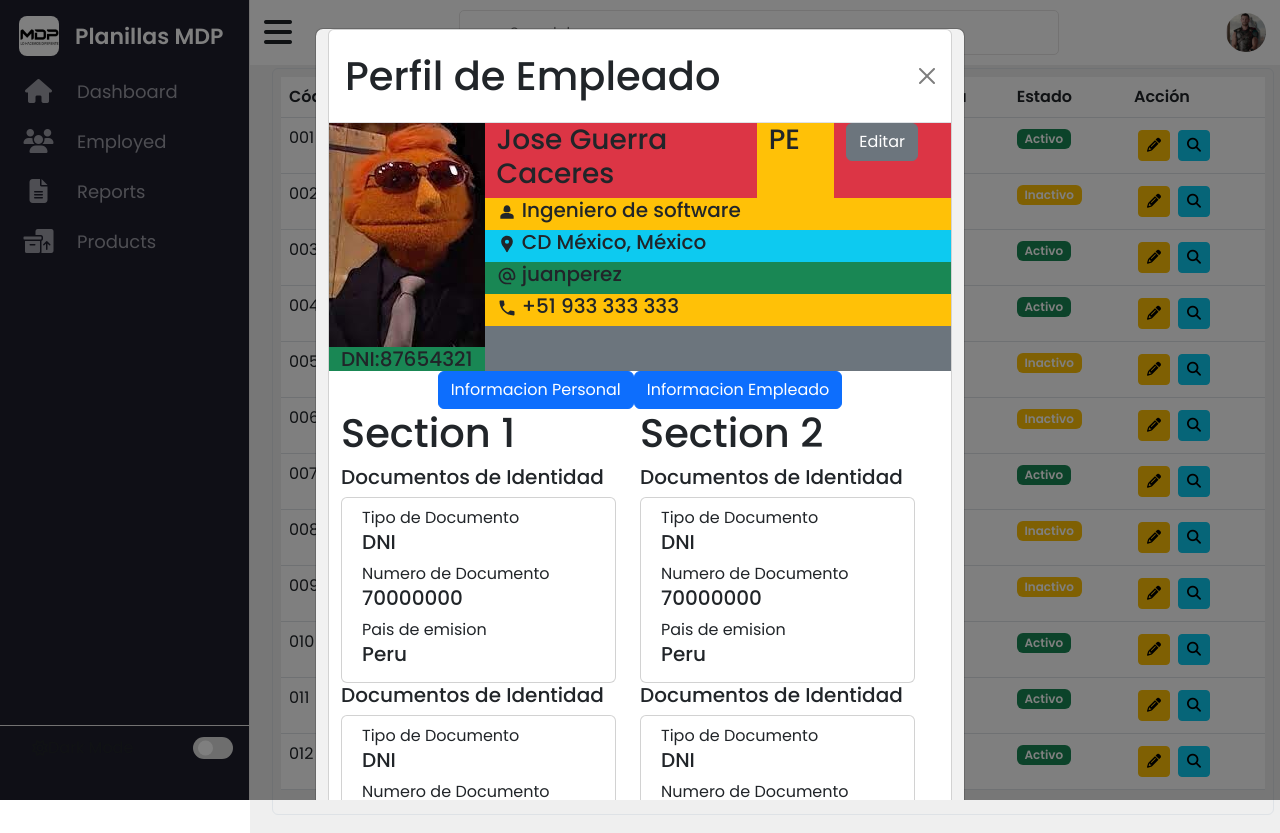
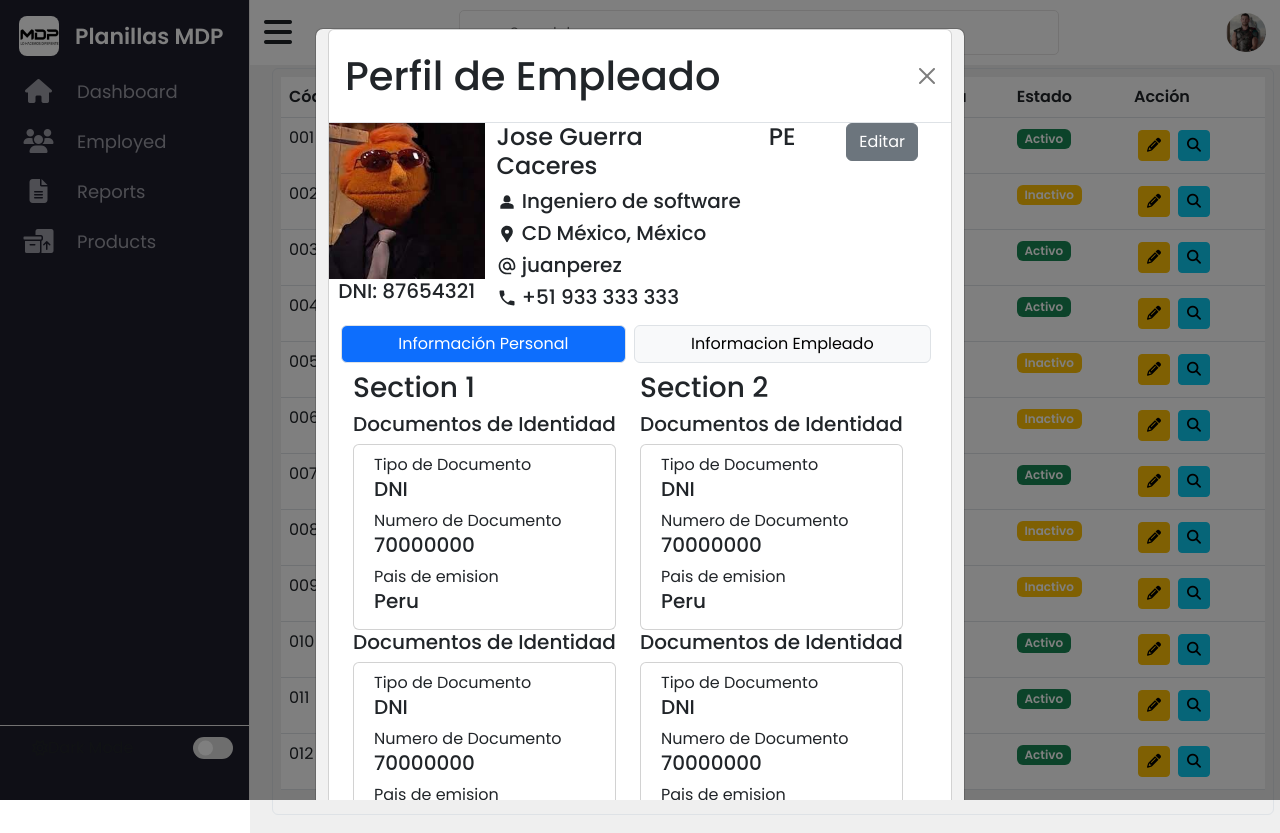
Before and after one commit to kenydanfer01/demo-dashboard-react, a React (Vite) app: page /dashboard in a window 1280 px wide. Both pictures are taken after a click on the button 1193 px from the left and 145 px from the top of the page. Built offline with nearby package versions, Linux system fonts and the light colour scheme.

Commit message:
update modal

```diff
--- a/src/components/subcomponents/HeadModal.jsx
+++ b/src/components/subcomponents/HeadModal.jsx
@@ -1,62 +1,76 @@
-import user_data from '../data/profile.json';
-import { MdAlternateEmail, MdPerson2, MdLocationPin, MdLocalPhone } from "react-icons/md";
+import user_data from "../data/profile.json";
+import {
+  MdAlternateEmail,
+  MdPerson2,
+  MdLocationPin,
+  MdLocalPhone,
+} from "react-icons/md";
 
 export const HeadModal = () => {
   return (
     <>
       <div className="modal-header">
         <h1 className="modal-title">Perfil de Empleado</h1>
-                <button type="button" className="btn-close" data-bs-dismiss="modal" aria-label="Close"></button>
+        <button
+          type="button"
+          className="btn-close"
+          data-bs-dismiss="modal"
+          aria-label="Close"
+        ></button>
       </div>
 
-            <div className='container bg-primary'>
+      <div className="container">
         <div className="row">
-
-                    <div className='col-md-3 col-12 p-0'>
-                        <div className='foto '>
-                            <img src={user_data.foto} alt="Foto de perfil" />
+          <div className="col-md-3 col-12 p-0">
+            <div className="foto d-flex overflow-hidden">
+              <img
+                src={user_data.foto}
+                alt="Foto de perfil"
+                style={{ maxWidth: "100%" }}
+              />
             </div>
-                        <div className='numero bg-success text-center'>
-                            <h5 className='m-0'>DNI:{user_data.documento.dni}</h5>
+            <div className="numero text-center">
+              <h5 className="m-0">DNI: {user_data.documento.dni}</h5>
             </div>
           </div>
 
-                    <div className='col-md-9 col-12 bg-secondary'>
-                        <div className='row bg-danger'>
-                            <div className='col-md-7 col-10 '>
-                                <h3 className='mr-3'>{user_data.nombre}</h3>
+          <div className="col-md-9 col-12 ">
+            <div className="row">
+              <div className="col-md-7 col-10 ">
+                < h4 className="mr-3">{user_data.nombre}</ h4>
               </div>
-                            <div className='col-md-2 col-2 bg-warning'>
-                                <h3 className='mr-3'>{user_data.nacionalidad}</h3>
+              <div className="col-md-2 col-2 ">
+                < h4 className="mr-3">{user_data.nacionalidad}</ h4>
               </div>
-                            <div className='col-md-3 col-12'>
-                                <button className='btn btn-secondary'>Editar</button>
+              <div className="col-md-3 col-12">
+                <button className="btn btn-secondary">Editar</button>
               </div>
             </div>
-                        <div className='row bg-info'>
-                            <div className="bg-warning">
-                                <h5><MdPerson2 /> {user_data.cargo}</h5>
+            <div className="row ">
+              <div className="">
+                <h5>
+                  <MdPerson2 /> {user_data.cargo}
+                </h5>
               </div>
-                            <div className="bg-info">
-                                <h5><MdLocationPin /> {user_data.datos_contacto.residencia}</h5>
+              <div className=" ">
+                <h5>
+                  <MdLocationPin /> {user_data.datos_contacto.residencia}
+                </h5>
               </div>
-                            <div className="bg-success">
-                                <h5><MdAlternateEmail /> {user_data.datos_contacto.email}</h5>
+              <div className=" ">
+                <h5>
+                  <MdAlternateEmail /> {user_data.datos_contacto.email}
+                </h5>
               </div>
-                            <div className="bg-warning">
-                                <h5><MdLocalPhone /> {user_data.datos_contacto.telefono}</h5>
+              <div className=" ">
+                <h5>
+                  <MdLocalPhone /> {user_data.datos_contacto.telefono}
+                </h5>
               </div>
             </div>
           </div>
         </div>
       </div>
-
-
-
-
-
-
-
 
       {/* <div className="row w-50 p-3">
                 <div className="col-4 d-flex justify-content-center align-items-center">
@@ -67,8 +81,8 @@ export const HeadModal = () => {
                 </div>
                 <div className="col-8 px-3">
                     <div className="d-flex justify-content-between">
-                        <h3 className='mr-3'>{user_data.nombre}</h3>
-                        <h3 className='mr-3'>{user_data.nacionalidad}</h3>
+                        < h4 className='mr-3'>{user_data.nombre}</ h4>
+                        < h4 className='mr-3'>{user_data.nacionalidad}</ h4>
                         <button className='btn btn-secondary'>Editar</button>
                     </div>
                     <h5><MdPerson2 /> {user_data.cargo}</h5>
@@ -78,5 +92,5 @@ export const HeadModal = () => {
                 </div>
             </div> */}
     </>
-    )
-}
+  );
+};
--- a/src/components/subcomponents/SectionWizard.jsx
+++ b/src/components/subcomponents/SectionWizard.jsx
@@ -4,7 +4,7 @@ export const SectionWizard = ({ sectionName }) => {
 
     return (
         <>
-            <h1>Section {sectionName}</h1>
+            <h3>Section {sectionName}</h3>
 
             <CardWizard />
             <CardWizard />
--- /dev/null
+++ b/src/components/subcomponents/WizarEmpleado.jsx
@@ -0,0 +1,16 @@
+function WizarEmpleado() {
+  return (
+    <>
+      <div className="container row">
+        <div className="col-12 col-md-6">
+          <h2>Hola</h2>
+        </div>
+        <div className="col-12 col-md-6">
+          <h2>chau</h2>
+        </div>
+      </div>
+    </>
+  );
+}
+
+export default WizarEmpleado;
--- a/src/components/subcomponents/Wizard.jsx
+++ b/src/components/subcomponents/Wizard.jsx
@@ -1,24 +1,55 @@
-import { NavWizard } from "./NavWizar"
-import { SectionWizard } from "./SectionWizard"
+import { SectionWizard } from "./SectionWizard";
+import { useState } from "react";
+import WizarEmpleado from "./WizarEmpleado";
 
 export const Wizard = () => {
   let sectionName = ["Section 1", "Section 2"];
+  const [activeButton, setActiveButton] = useState(1);
+
+  const handleButtonClick = (buttonNumber) => {
+    setActiveButton(buttonNumber);
+  };
   return (
     <>
-            <NavWizard />
+      <div className="container-fluid pt-0">
+        <div className="d-flex flex-column flex-sm-row justify-content-between my-2">
+          <button
+            className={`btn btn-primary btn-md border ${
+              activeButton === 1 ? "btn-primary" : "btn-light"
+            } flex-fill me-2 mb-2 mb-sm-0`}
+            onClick={() => handleButtonClick(1)}
+          >
+            Información Personal
+          </button>
+          <button
+            className={`btn btn-primary btn-md border ${
+              activeButton === 2 ? "btn-primary" : "btn-light"
+            } flex-fill me-2 mb-2 mb-sm-0`}
+            onClick={() => handleButtonClick(2)}
+          >
+            Informacion Empleado
+          </button>
+        </div>
+        <div className="row">
+          <div className="col-12">
+            {activeButton === 1 && (
+              <>
                 <div className="container row">
                   <div className="col-12 col-md-6">
-                    <SectionWizard sectionName={sectionName = 1} />
+                    <SectionWizard sectionName={(sectionName = 1)} />
                   </div>
                   <div className="col-12 col-md-6">
-                    <SectionWizard sectionName={sectionName = 2} />
+                    <SectionWizard sectionName={(sectionName = 2)} />
                   </div>
                 </div>
-
-
-
-
-
               </>
-    )
-}
+            )}
+            {activeButton === 2 && <>
+                <WizarEmpleado />
+            </>}
+          </div>
+        </div>
+      </div>
+    </>
+  );
+};
```
Also changed, not shown: src/components/subcomponents/Modal.jsx (line endings or trailing spaces). Lines whose indentation alone changed are shown as unchanged.
